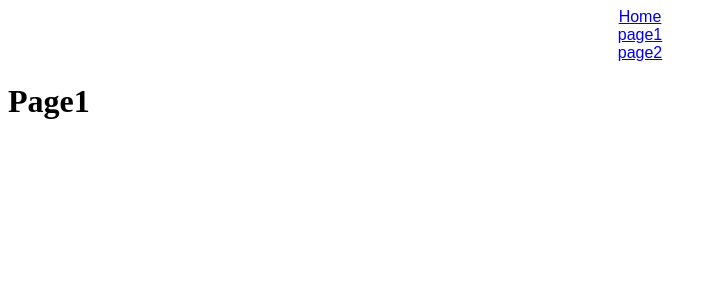
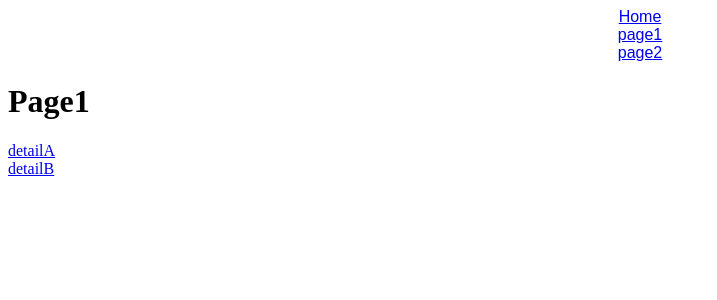
Before and after one commit to ryohei-aiba/React-Udemy-Router, a React (Create React App) app: page /page1 in a window 1280 px wide. Shown: the top 300 px of the page, without its empty margins (0-717 px from the left). Built offline with nearby package versions, Linux system fonts and the light colour scheme.

Commit message:
Learning nested Router

```diff
--- a/src/App.js
+++ b/src/App.js
@@ -3,6 +3,8 @@
 import { Home } from "./Home";
 import { Page1 } from "./Page1";
 import { Page2 } from "./Page2";
+import { Page1DetailA } from "./Page1DetailA";
+import { Page1DetailB } from "./Page1DetailB";
 import "./styles.css";
 
 export default function App() {
@@ -19,9 +21,22 @@
         <Route exact path={"/"}>
           <Home />
         </Route>
-        <Route path={"/page1"}>
-          <Page1 />
-        </Route>
+        <Route
+          path={"/page1"}
+          render={({ match: { url } }) => (
+            <Switch>
+              <Route exact path={url}>
+                <Page1 />
+              </Route>
+              <Route path={`${url}/detailA`}>
+                <Page1DetailA />
+              </Route>
+              <Route path={`${url}/detailB`}>
+                <Page1DetailB />
+              </Route>
+            </Switch>
+          )}
+        />
         <Route path={"/page2"}>
           <Page2 />
         </Route>
--- a/src/Page1.jsx
+++ b/src/Page1.jsx
@@ -1,7 +1,12 @@
+import { Link } from "react-router-dom";
+
 export const Page1 = () => {
   return (
     <div>
       <h1>Page1</h1>
+      <Link to="/page1/detailA">detailA</Link>
+      <br />
+      <Link to="/page1/detailB">detailB</Link>
     </div>
   );
 };
--- /dev/null
+++ b/src/Page1DetailA.jsx
@@ -0,0 +1,7 @@
+export const Page1DetailA = () => {
+  return (
+    <div>
+      <p>detailA</p>
+    </div>
+  );
+};
--- /dev/null
+++ b/src/Page1DetailB.jsx
@@ -0,0 +1,7 @@
+export const Page1DetailB = () => {
+  return (
+    <div>
+      <p>detailB</p>
+    </div>
+  );
+};
```
